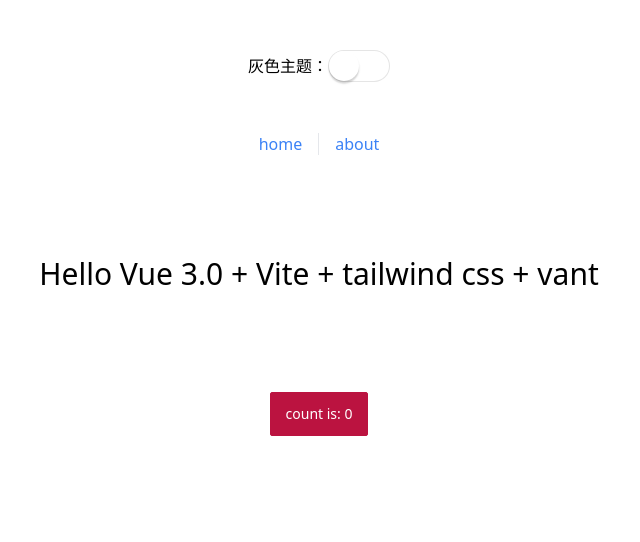
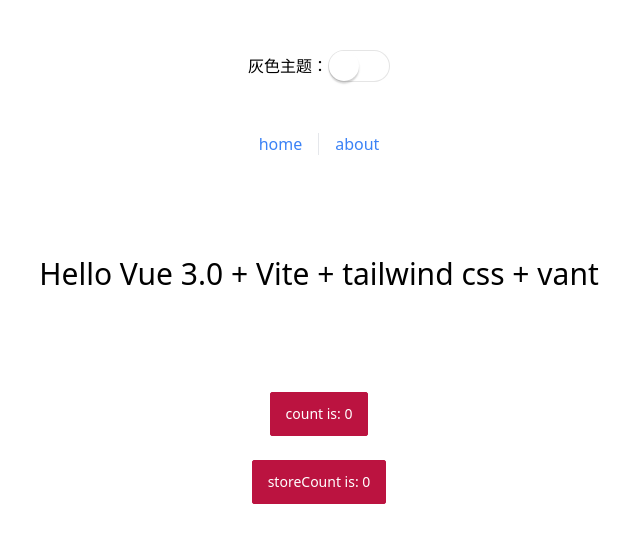
Before and after one commit to Gitsifu/vue3-vite-tailwind-vant, a Vue app: page / in a window 1280 px wide. Shown: the top 542 px of the page, without its empty margins (321-961 px from the left). Built offline with nearby package versions, Linux system fonts and the light colour scheme.

Commit message:
add vuex@4

```diff
--- a/package.json
+++ b/package.json
@@ -8,7 +8,8 @@
   "dependencies": {
     "vant": "^3.1.5",
     "vue": "^3.0.4",
-    "vue-router": "^4.0.10"
+    "vue-router": "^4.0.10",
+    "vuex": "^4.0.2"
   },
   "devDependencies": {
     "@vitejs/plugin-vue": "^1.3.0",
--- a/src/components/HelloWorld.vue
+++ b/src/components/HelloWorld.vue
@@ -1,11 +1,14 @@
 <template>
     <div class="tw-flex tw-flex-col tw-items-center">
         <div class="tw-m-[100px] tw-text-3xl">{{ msg }}</div>
-        <van-button type="primary" @click="count++">count is: {{ count }}</van-button>
+        <van-button type="primary" @click="count++">count is: {{ count }}</van-button><br/>
+        <van-button type="primary" @click="increment()">storeCount is: {{ storeCount }}</van-button>
     </div>
 </template>
 
 <script>
+import { useStore }  from"vuex"
+import {computed,ref} from "vue";
 export default {
     name: 'HelloWorld',
     props: {
@@ -13,7 +16,23 @@
     },
     data() {
         return {
-            count: 0
+        }
+    },
+    setup(props,ctx) {
+        const store = useStore()
+
+        const count = ref(0)
+
+        const storeCount = computed(() => store.state.count)
+
+        const increment = () => {
+            store.commit('increment')
+        }
+
+        return {
+            count,
+            storeCount,
+            increment
         }
     }
 }
--- a/src/main.js
+++ b/src/main.js
@@ -1,11 +1,13 @@
 import { createApp } from 'vue'
 import App from './App.vue'
 import router from './router/index.js'
+import store from './store/index.js'
 import Vant from 'vant';
 import 'vant/lib/index.css';
 import './index.css'
 
 const app = createApp(App)
 app.use(router)
+app.use(store)
 app.use(Vant)
 app.mount('#app')
--- /dev/null
+++ b/src/store/index.js
@@ -0,0 +1,16 @@
+import { createStore } from 'vuex'
+
+const store = createStore({
+  state () {
+    return {
+      count: 0
+    }
+  },
+  mutations: {
+    increment (state) {
+      state.count++
+    }
+  }
+})
+
+export default store
```
Also changed, not shown: 2 other files (tests, documents, lock files or other folders).
